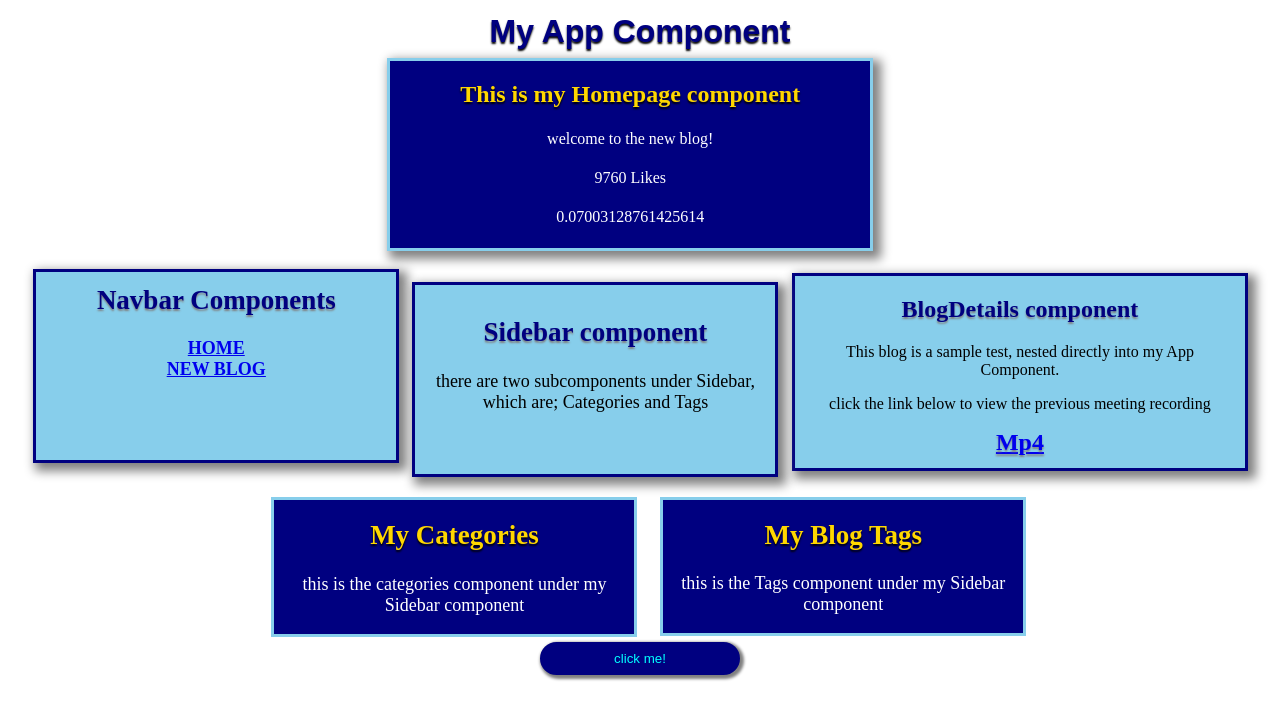
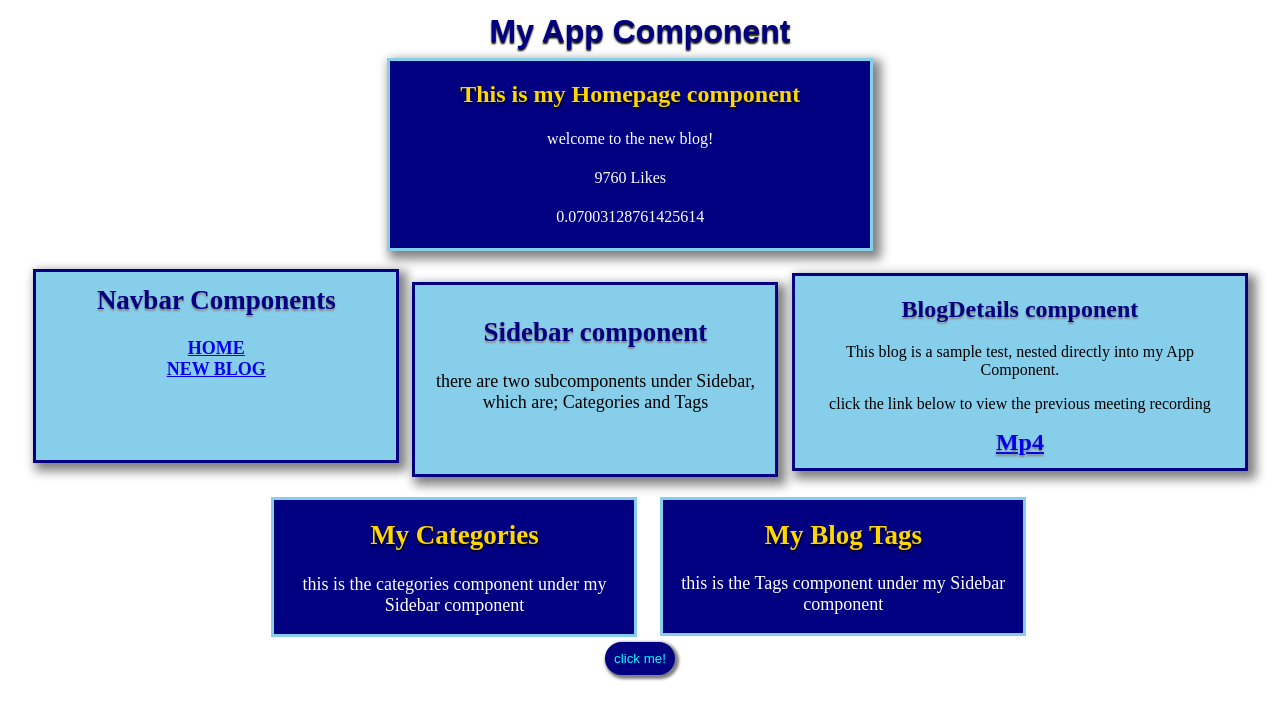
Before and after one commit to Craftsman8/craftsman, a React (Create React App) app: page / in a window 1280 px wide. Shown: the top 720 px of the page. Built offline with nearby package versions, Linux system fonts and the light colour scheme.

Commit message:
Modified the project

```diff
--- a/src/index.css
+++ b/src/index.css
@@ -9,7 +9,7 @@
     border:  3px solid skyblue;
     border-radius: 20px;
     align-content: center;
-    width: 8em;
+    width: fit-content;
     height: 2.5em;
     box-shadow: 2px 2px 3px 2px grey;
     cursor: pointer;
@@ -24,7 +24,7 @@ button.clicked {
     transition: all 0.4s ease-in-out ;
     border:  3px solid navy;
     align-content: center;
-    width: 15em;
+    width: fit-content;
     height: 2.5em;
     box-shadow: 2px 2px 3px 2px grey;
 }
```
Also changed, not shown: src/Navbar.js (line endings or trailing spaces).
